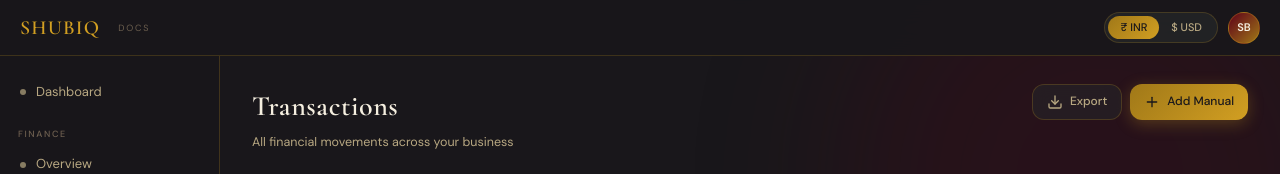
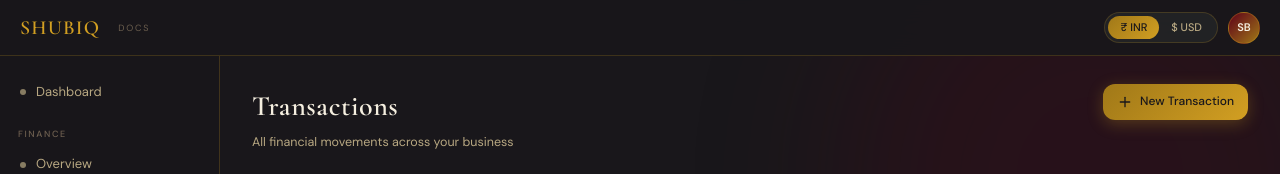
Before and after one commit to NeuralShubh/SHUBIQ-Docs, a Next.js app in the folder frontend/: page /finance/transactions in a window 1280 px wide. Shown: the top 174 px of the page. Built offline with nearby package versions, Linux system fonts and the light colour scheme; no server answers.

Commit message:
Fix transactions CTA and remove export

```diff
--- a/frontend/app/finance/transactions/page.tsx
+++ b/frontend/app/finance/transactions/page.tsx
@@ -3,13 +3,15 @@ import { useEffect, useState } from 'react'
 import { api } from '@/lib/api'
 import AppLayout from '@/components/layout/AppLayout'
 import { Transaction } from '@/types'
-import { PageHeader, GlassCard, StatusBadge, Amount } from '@/components/ui'
+import { PageHeader, GlassCard } from '@/components/ui'
+import NewTransactionModal from '@/components/finance/NewTransactionModal'
 import { formatDate, formatCurrency } from '@/lib/utils'
 import { Filter, Download, Plus, ArrowUpRight, ArrowDownLeft, Scissors } from 'lucide-react'
 
 export default function TransactionsPage() {
   const [transactions, setTransactions] = useState<Transaction[]>([])
   const [loading, setLoading] = useState(true)
+  const [showNew, setShowNew] = useState(false)
 
   useEffect(() => {
     api.getTransactions().then(res => {
@@ -35,8 +37,9 @@ export default function TransactionsPage() {
           subtitle="All financial movements across your business"
           action={
             <div className="flex gap-2">
-              <button className="btn btn-glass btn-sm"><Download size={16} /> Export</button>
-              <button className="btn btn-gold btn-sm"><Plus size={16} /> Add Manual</button>
+              <button className="btn btn-gold btn-sm" onClick={() => setShowNew(true)}>
+                <Plus size={16} /> New Transaction
+              </button>
             </div>
           }
         />
@@ -111,6 +114,16 @@ export default function TransactionsPage() {
           </div>
         </GlassCard>
       </div>
+
+      {showNew && (
+        <NewTransactionModal
+          onClose={() => setShowNew(false)}
+          onSuccess={(tx) => {
+            setTransactions(prev => [tx, ...prev])
+            setShowNew(false)
+          }}
+        />
+      )}
     </AppLayout>
   )
 }
```
